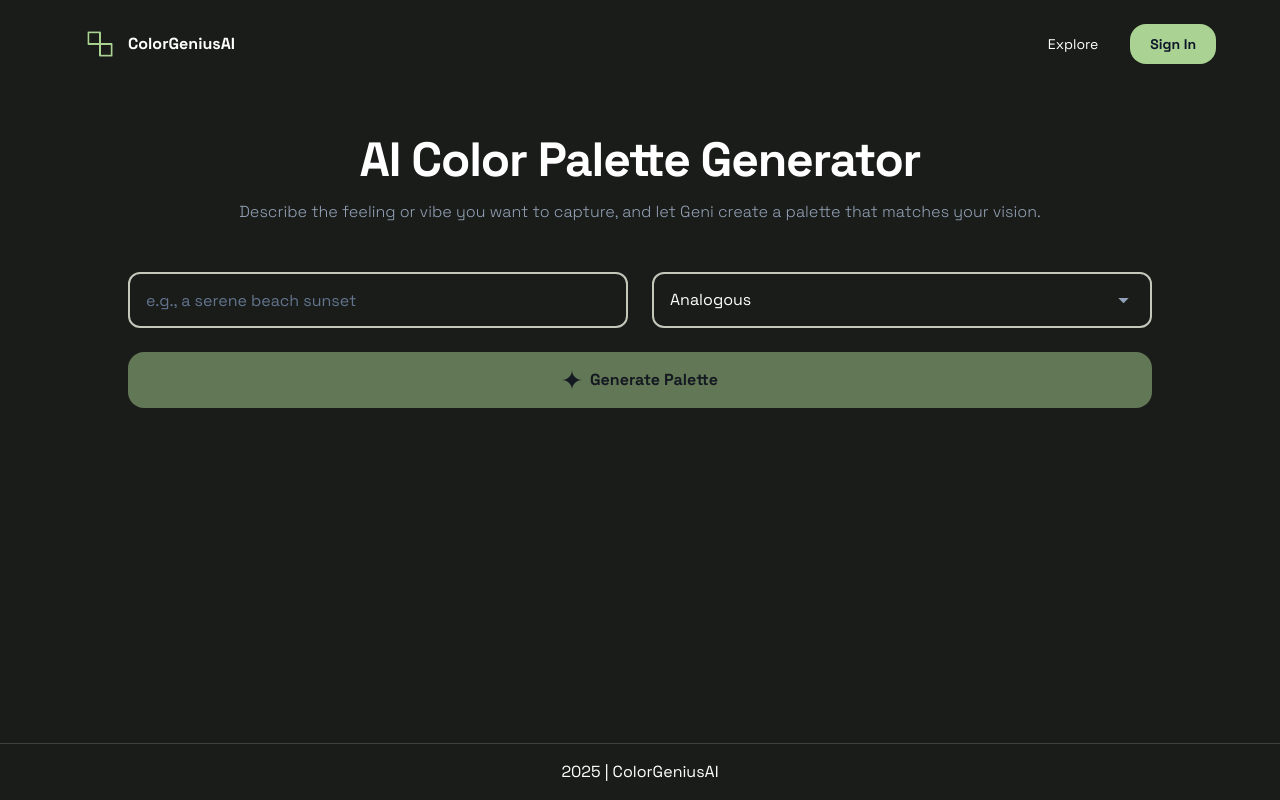
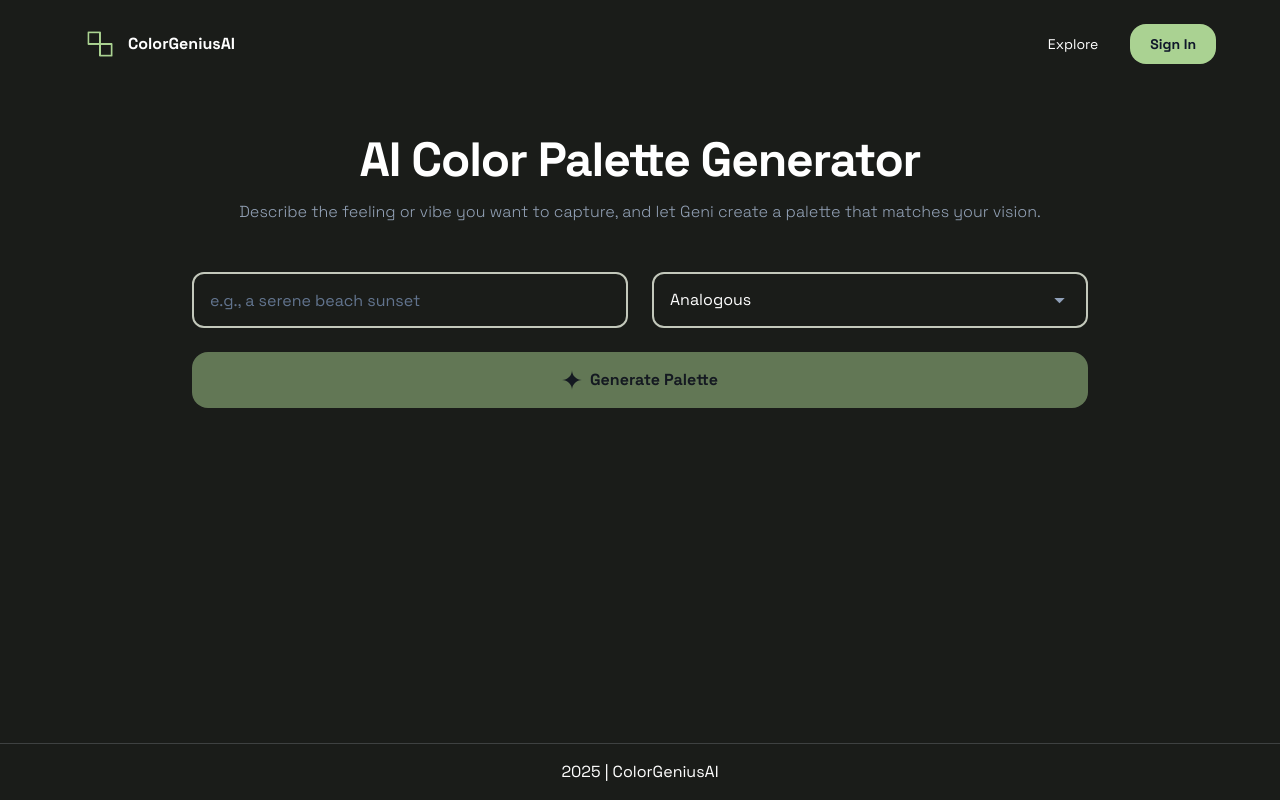
Before and after one commit to chrxsdev/color-genius-ai, a Next.js app: page / in a window 1280 px wide. Built offline with nearby package versions, Linux system fonts and the light colour scheme.

Commit message:
update animation effects for PalettePage and InputGenerator components

```diff
--- a/app/page.tsx
+++ b/app/page.tsx
@@ -143,9 +143,11 @@ const PalettePage = () => {
 
   return (
     <div className='mx-auto px-4 sm:px-6 lg:px-8 py-12'>
-      <div className='flex flex-col justify-center items-center mx-auto max-w-5xl '>
-        <div className={`w-full`}>
-          <div className='text-center mb-12 animate__animated animate__fadeInUp'>
+      <div
+        className={`flex flex-col justify-center items-center mx-auto max-w-4xl`}
+      >
+        <div className={`w-full animate__animated animate__fadeInDown`}>
+          <div className='text-center mb-12'>
             <h1 className='text-5xl font-bold tracking-tight text-white mb-4'>AI Color Palette Generator</h1>
             <p className='text-2lg text-subtitle mx-auto font-light'>
               Describe the feeling or vibe you want to capture, and let Geni create a palette that matches your vision.
--- a/presentation/components/palette/InputGenerator.tsx
+++ b/presentation/components/palette/InputGenerator.tsx
@@ -27,7 +27,7 @@ export const InputGenerator = ({
   onKeyDown,
 }: InputGeneratorProps) => {
   return (
-    <div className='space-y-6 animate__animated animate__fadeInUp'>
+    <div className='space-y-6 animate__animated animate__fadeInDown'>
       <div className='grid grid-cols-1 md:grid-cols-2 gap-6 items-end'>
         <div className='relative'>
           <input
```
